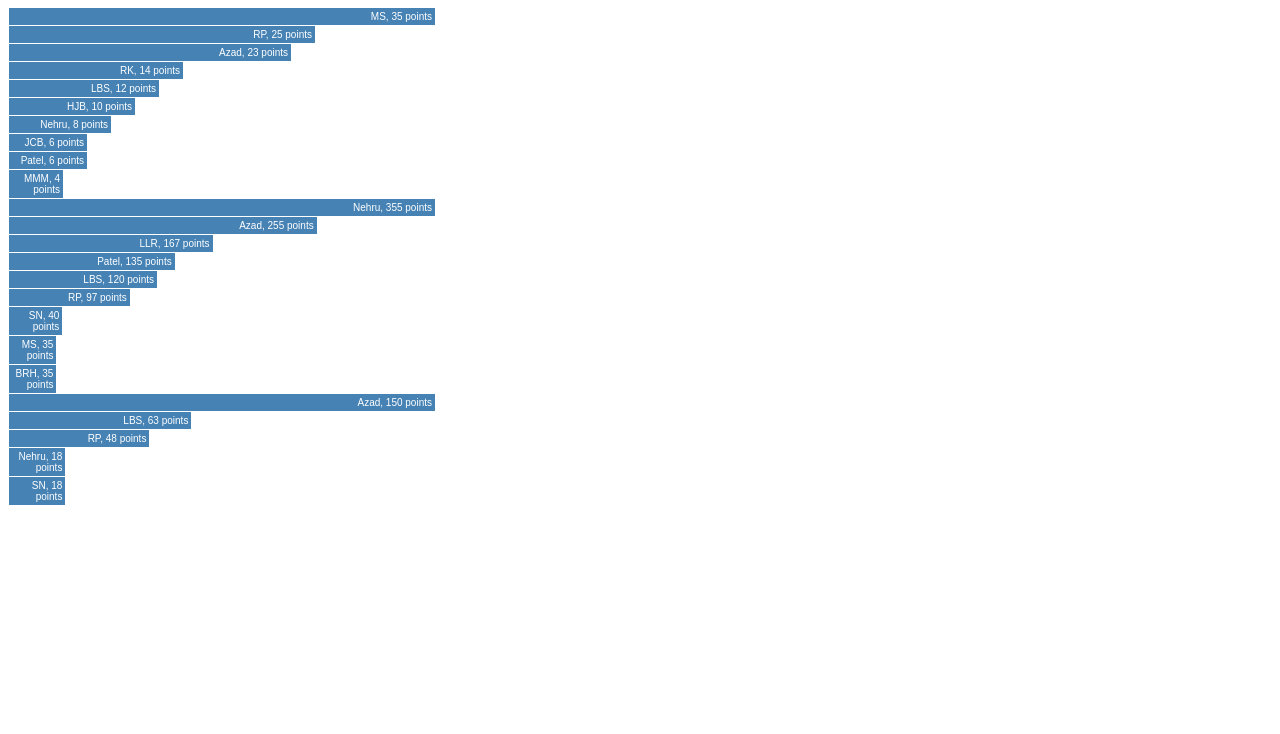
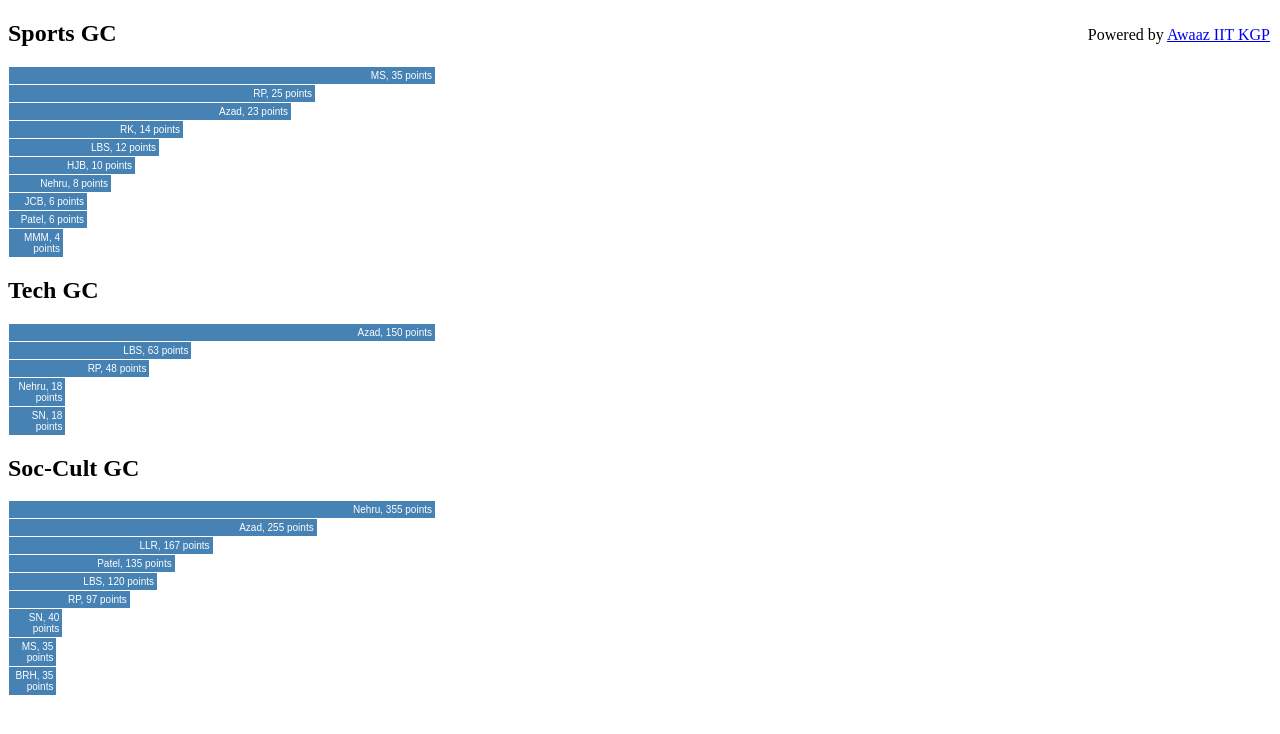
Before and after one commit to icyflame/gc-viz, a plain HTML site: page gcs.html in a window 1280 px wide. Drawn offline with nearby package versions, Linux system fonts and the light colour scheme.

Commit message:
name of the gc is now inside the first key, fix CSS and add headings

```diff
--- a/gcs.html
+++ b/gcs.html
@@ -2,7 +2,7 @@
 <html>
   <head>
     <meta charset="utf-8">
-    <script src="https://d3js.org/d3.v3.js"></script>
+    <script src="https://d3js.org/d3.v4.js"></script>
 
     <style>
       .chart div {
@@ -17,41 +17,62 @@
     <title>JS Bin</title>
   </head>
   <body>
-    <div class="chart">
+    <div class="container-of-charts">
+      <h2>Sports GC</h2>
+      <div class="chart-sports">
+      </div>
+      <h2>Tech GC</h2>
+      <div class="chart-tech">
+      </div>
+      <h2>Soc-Cult GC</h2>
+      <div class="chart-soccult">
+      </div>
     </div>
+
+    <p style="position: absolute; right: 10px; top: 10px">Powered by <a href="awaaziitkgp.org/GC201617.php?page=gc">Awaaz IIT
+      KGP</p>
     <script>
 
-      cumulative_sum = {};
+      cumulative_sum = [];
       var file_names = ["sports.csv", "soccult.csv", "tech.csv"];
       var gc_names = ["Sports", "Soc-Cult", "Tech"];
       for (filename in file_names) {
-        var gc_name = gc_names[filename];
-
+        console.log(filename + "-> " + gc_names[filename]);
         d3.csv(file_names[filename], function(err, hall_list) {
           var gc_points = [];
-
+          var gc_name = "";
 
           for(iter in hall_list) {
             var sum = 0;
             for (key in hall_list[iter]) {
-              if (key == "hall") {
+              if (key.search("hall") >= 0) {
+                gc_name = key.split("-")[0];
                 continue;
               }
               var pts = +hall_list[iter][key];
               sum = sum + pts;
             }
-            gc_points.push({ "name": hall_list[iter]["hall"], "value": sum });
+            if (!isNaN(sum)) {
+              gc_points.push({
+                "name": hall_list[iter][gc_name + "-hall"],
+                "value": sum
+              });
+            }
           }
-          cumulative_sum[gc_name] = gc_points;
+
+          cumulative_sum.push({
+            "name": gc_name.toLowerCase(),
+            "value": gc_points
+          });
 
           var max_data = d3.max(gc_points, function(d) { return d.value; });
 
-          var find_mul = d3.scale.linear()
+          var find_mul = d3.scaleLinear()
           .domain([0, max_data])
           .range([0, 420]);
 
-          d3.select(".chart")
-          .append("div." + gc_name)
+          d3.select(".chart-" + gc_name)
+          .attr("class", "chart")
           .selectAll("div")
           .data(gc_points)
           .enter().append("div")
--- a/soccult.csv
+++ b/soccult.csv
@@ -1,4 +1,4 @@
-hall,Debate,Eastern Vocals, Bengali Elocution,Sketching,Hindi Dramatics,Cartooning,Western Vocals,Eastern Instrumentals,Choreography
+soccult-hall,Debate,Eastern Vocals, Bengali Elocution,Sketching,Hindi Dramatics,Cartooning,Western Vocals,Eastern Instrumentals,Choreography
 Nehru,0,0,0,60,100,60,60,35,40
 Azad,35,0,0,25,60,0,35,0,100
 LLR,60,60,0,35,0,12,0,0,0
--- a/sports.csv
+++ b/sports.csv
@@ -1,4 +1,4 @@
-hall,Athletics,Cricket,Chess,Squash,Football,Weightlifting
+sports-hall,Athletics,Cricket,Chess,Squash,Football,Weightlifting
 MS,20,10,5,0,0,0
 RP,8,6,3,6,2,0
 Azad,0,0,1,2,10,10
--- a/tech.csv
+++ b/tech.csv
@@ -1,4 +1,4 @@
-hall,Ad Design,DataAnalytics
+tech-hall,Ad Design,DataAnalytics
 Azad,75,75
 LBS,45,18
 RP,30,18
```
